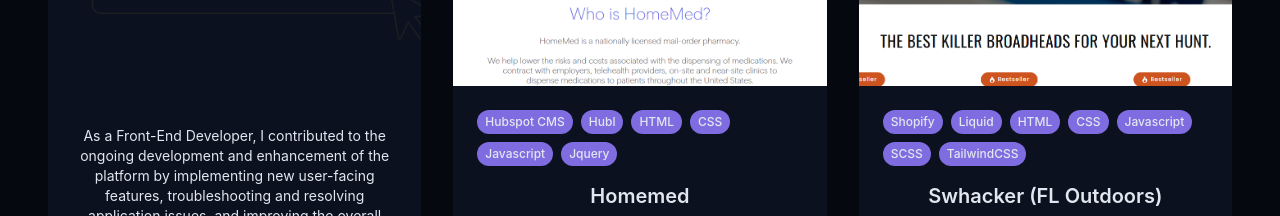
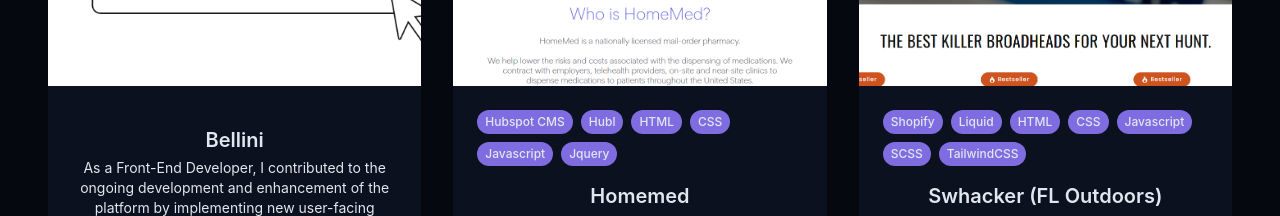
Before and after one commit to dorzz02/denielle-dahina-portfolio, a React (Vite) app: page / in a window 1280 px wide. Shown: the part 3400-3616 px from the top of the page. Built offline with nearby package versions, Linux system fonts and the light colour scheme.

Commit message:
update typo and image color

```diff
--- a/src/components/projectsSection.tsx
+++ b/src/components/projectsSection.tsx
@@ -11,7 +11,7 @@
 const projects = [
     {
         id: 8,
-        titlle: "Bellini",
+        title: "Bellini",
         description: "As a Front-End Developer, I contributed to the ongoing development and enhancement of the platform by implementing new user-facing features, troubleshooting and resolving application issues, and improving the overall user experience. I collaborated closely with cross-functional team members throughout the development lifecycle to ensure new functionality met quality standards and business requirements. My work also included validating feature functionality, supporting application stability, and contributing to the continuous improvement of the product.",
         image: DnDIllustration,
         tags: [],
```
Also changed, not shown: src/assets/drag-and-drop-illustration.png.
